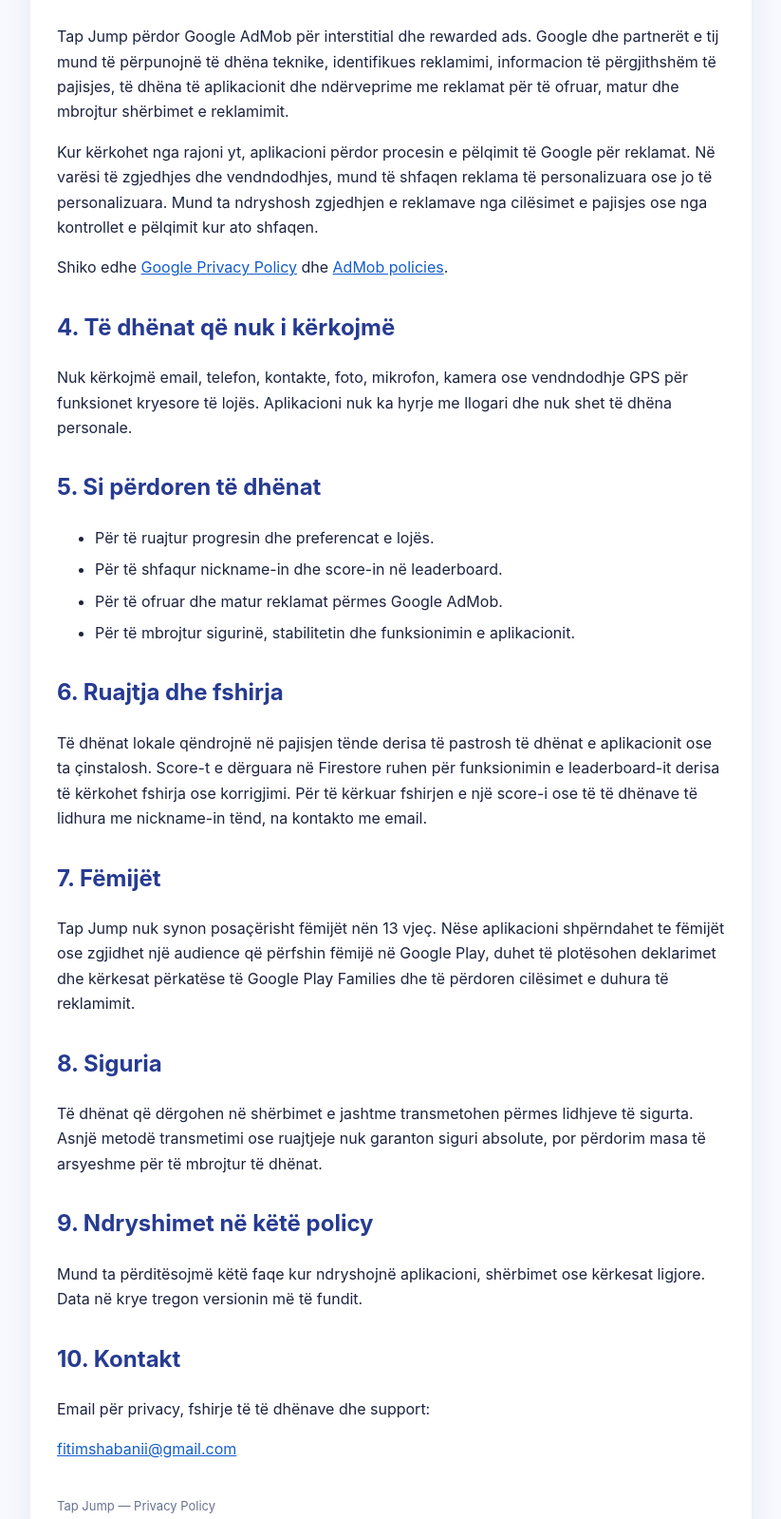
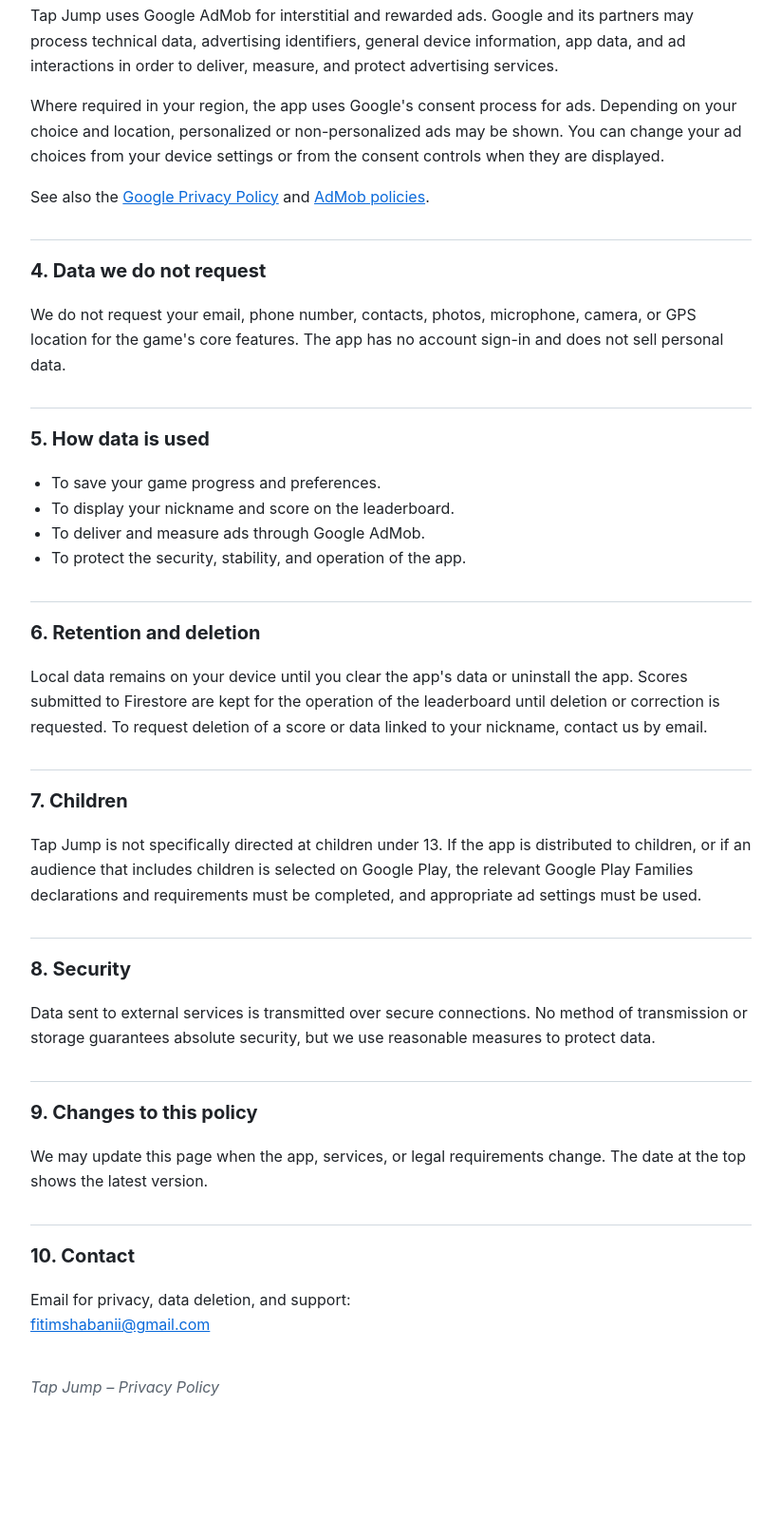
Before and after one commit to onixtoken/onixtoken.github.io, a plain HTML site: page privacy-policy.html in a window 1280 px wide. Shown: the part 789-2388 px from the top of the page at 95% size, without its empty margins (228-1051 px from the left). After the commit the page ends 2327 px from the top, so only its background shows below. Drawn offline with Linux system fonts and the light colour scheme.

Commit message:
Update privacy policy to English and revise sections

```diff
--- a/privacy-policy.html
+++ b/privacy-policy.html
@@ -1,70 +1,77 @@
 <!DOCTYPE html>
-<html lang="sq">
+<html lang="en">
 <head>
-  <meta charset="UTF-8" />
-  <meta name="viewport" content="width=device-width, initial-scale=1.0" />
-  <meta name="description" content="Privacy Policy for Tap Jump mobile game." />
-  <title>Privacy Policy — Tap Jump</title>
+<meta charset="UTF-8">
+<meta name="viewport" content="width=device-width, initial-scale=1">
+<title>Privacy Policy – Tap Jump</title>
 <style>
-    :root { color-scheme: light; }
-    body { font-family: -apple-system, Segoe UI, Roboto, Arial, sans-serif; max-width: 760px; margin: 0 auto; padding: 28px 20px 48px; line-height: 1.65; color: #1c2340; background: #f7f9ff; }
-    main { background: #fff; padding: 28px; border-radius: 18px; box-shadow: 0 8px 30px rgba(28,35,64,.08); }
-    h1 { color: #572cff; margin-top: 0; } h2 { margin-top: 30px; color: #263b91; }
-    a { color: #145dcc; } li { margin: 7px 0; } .date { color: #58627d; }
-    footer { margin-top: 36px; font-size: 13px; color: #68728d; }
+  :root { --bg:#ffffff; --fg:#1f2328; --muted:#59636e; --link:#0969da; --line:#d1d9e0; }
+  @media (prefers-color-scheme: dark) {
+    :root { --bg:#0d1117; --fg:#e6edf3; --muted:#9198a1; --link:#4493f8; --line:#30363d; }
+  }
+  body { margin:0; background:var(--bg); color:var(--fg); font-family:-apple-system,BlinkMacSystemFont,"Segoe UI",Roboto,Arial,sans-serif; line-height:1.65; }
+  main { max-width:760px; margin:0 auto; padding:32px 20px 64px; }
+  h1 { font-size:2rem; margin:0 0 4px; }
+  h2 { font-size:1.25rem; margin:32px 0 8px; padding-top:16px; border-top:1px solid var(--line); }
+  .updated { color:var(--muted); margin:0 0 24px; }
+  a { color:var(--link); }
+  ul { padding-left:22px; }
+  footer { margin-top:40px; color:var(--muted); font-style:italic; }
 </style>
 </head>
 <body>
 <main>
-  <h1>Privacy Policy — Tap Jump</h1>
-  <p class="date"><strong>Data e fundit e përditësimit:</strong> 8 Nëntor 2026</p>
 
-  <p>Kjo Privacy Policy shpjegon si aplikacioni celular <strong>Tap Jump</strong> trajton të dhënat kur përdor lojën. Duke përdorur aplikacionin, ti mund të luash edhe pa krijuar llogari.</p>
+<h1>Privacy Policy – Tap Jump</h1>
+<p class="updated">Last updated: 8 November 2026</p>
 
-  <h2>1. Të dhënat që ruajmë në pajisje</h2>
+<p>This Privacy Policy explains how the Tap Jump mobile app handles data when you play the game. By using the app, you can play without creating an account.</p>
+
+<h2>1. Data we store on your device</h2>
 <ul>
-    <li>Emri ose nickname që zgjedh për leaderboard-in.</li>
-    <li>Rekordi, coins, avatarët, map-at, power-ups, misionet, achievements dhe preferencat e zërit/muzikës.</li>
-    <li>Këto të dhëna ruhen lokalisht në pajisje dhe mund të fshihen duke pastruar të dhënat e aplikacionit ose duke e çinstaluar atë.</li>
+  <li>The name or nickname you choose for the leaderboard.</li>
+  <li>Your high score, coins, avatars, maps, power-ups, missions, achievements, and sound/music preferences.</li>
+  <li>This data is stored locally on your device and can be deleted by clearing the app's data or uninstalling the app.</li>
 </ul>
 
-  <h2>2. Leaderboard dhe Firebase</h2>
-  <p>Kur dërgon një rekord në leaderboard, nickname-i dhe score-i mund të ruhen në Google Firebase Firestore dhe të shfaqen publikisht në leaderboard. Mos përdor emrin e plotë, emailin, numrin e telefonit ose të dhëna të tjera personale si nickname.</p>
-  <p>Leaderboard-i është funksion publik i lojës. Score-t e publikuara mund të lexohen nga përdoruesit e tjerë. Për kërkesa për korrigjim ose fshirje të një score-i, kontakto adresën më poshtë dhe jep nickname-in dhe score-in përkatës.</p>
+<h2>2. Leaderboard and Firebase</h2>
+<p>When you submit a score to the leaderboard, your nickname and score may be stored in Google Firebase Firestore and displayed publicly on the leaderboard. Do not use your full name, email, phone number, or any other personal information as your nickname.</p>
+<p>The leaderboard is a public feature of the game. Published scores can be read by other users. To request correction or deletion of a score, contact the address below and provide the relevant nickname and score.</p>
 
-  <h2>3. Reklamat Google AdMob</h2>
-  <p>Tap Jump përdor Google AdMob për interstitial dhe rewarded ads. Google dhe partnerët e tij mund të përpunojnë të dhëna teknike, identifikues reklamimi, informacion të përgjithshëm të pajisjes, të dhëna të aplikacionit dhe ndërveprime me reklamat për të ofruar, matur dhe mbrojtur shërbimet e reklamimit.</p>
-  <p>Kur kërkohet nga rajoni yt, aplikacioni përdor procesin e pëlqimit të Google për reklamat. Në varësi të zgjedhjes dhe vendndodhjes, mund të shfaqen reklama të personalizuara ose jo të personalizuara. Mund ta ndryshosh zgjedhjen e reklamave nga cilësimet e pajisjes ose nga kontrollet e pëlqimit kur ato shfaqen.</p>
-  <p>Shiko edhe <a href="https://policies.google.com/privacy" target="_blank" rel="noreferrer">Google Privacy Policy</a> dhe <a href="https://support.google.com/admob/answer/6128543" target="_blank" rel="noreferrer">AdMob policies</a>.</p>
+<h2>3. Google AdMob Ads</h2>
+<p>Tap Jump uses Google AdMob for interstitial and rewarded ads. Google and its partners may process technical data, advertising identifiers, general device information, app data, and ad interactions in order to deliver, measure, and protect advertising services.</p>
+<p>Where required in your region, the app uses Google's consent process for ads. Depending on your choice and location, personalized or non-personalized ads may be shown. You can change your ad choices from your device settings or from the consent controls when they are displayed.</p>
+<p>See also the <a href="https://policies.google.com/privacy" target="_blank" rel="noopener">Google Privacy Policy</a> and <a href="https://support.google.com/admob/answer/6128543" target="_blank" rel="noopener">AdMob policies</a>.</p>
 
-  <h2>4. Të dhënat që nuk i kërkojmë</h2>
-  <p>Nuk kërkojmë email, telefon, kontakte, foto, mikrofon, kamera ose vendndodhje GPS për funksionet kryesore të lojës. Aplikacioni nuk ka hyrje me llogari dhe nuk shet të dhëna personale.</p>
+<h2>4. Data we do not request</h2>
+<p>We do not request your email, phone number, contacts, photos, microphone, camera, or GPS location for the game's core features. The app has no account sign-in and does not sell personal data.</p>
 
-  <h2>5. Si përdoren të dhënat</h2>
+<h2>5. How data is used</h2>
 <ul>
-    <li>Për të ruajtur progresin dhe preferencat e lojës.</li>
-    <li>Për të shfaqur nickname-in dhe score-in në leaderboard.</li>
-    <li>Për të ofruar dhe matur reklamat përmes Google AdMob.</li>
-    <li>Për të mbrojtur sigurinë, stabilitetin dhe funksionimin e aplikacionit.</li>
+  <li>To save your game progress and preferences.</li>
+  <li>To display your nickname and score on the leaderboard.</li>
+  <li>To deliver and measure ads through Google AdMob.</li>
+  <li>To protect the security, stability, and operation of the app.</li>
 </ul>
 
-  <h2>6. Ruajtja dhe fshirja</h2>
-  <p>Të dhënat lokale qëndrojnë në pajisjen tënde derisa të pastrosh të dhënat e aplikacionit ose ta çinstalosh. Score-t e dërguara në Firestore ruhen për funksionimin e leaderboard-it derisa të kërkohet fshirja ose korrigjimi. Për të kërkuar fshirjen e një score-i ose të të dhënave të lidhura me nickname-in tënd, na kontakto me email.</p>
+<h2>6. Retention and deletion</h2>
+<p>Local data remains on your device until you clear the app's data or uninstall the app. Scores submitted to Firestore are kept for the operation of the leaderboard until deletion or correction is requested. To request deletion of a score or data linked to your nickname, contact us by email.</p>
 
-  <h2>7. Fëmijët</h2>
-  <p>Tap Jump nuk synon posaçërisht fëmijët nën 13 vjeç. Nëse aplikacioni shpërndahet te fëmijët ose zgjidhet një audience që përfshin fëmijë në Google Play, duhet të plotësohen deklarimet dhe kërkesat përkatëse të Google Play Families dhe të përdoren cilësimet e duhura të reklamimit.</p>
+<h2>7. Children</h2>
+<p>Tap Jump is not specifically directed at children under 13. If the app is distributed to children, or if an audience that includes children is selected on Google Play, the relevant Google Play Families declarations and requirements must be completed, and appropriate ad settings must be used.</p>
 
-  <h2>8. Siguria</h2>
-  <p>Të dhënat që dërgohen në shërbimet e jashtme transmetohen përmes lidhjeve të sigurta. Asnjë metodë transmetimi ose ruajtjeje nuk garanton siguri absolute, por përdorim masa të arsyeshme për të mbrojtur të dhënat.</p>
+<h2>8. Security</h2>
+<p>Data sent to external services is transmitted over secure connections. No method of transmission or storage guarantees absolute security, but we use reasonable measures to protect data.</p>
 
-  <h2>9. Ndryshimet në këtë policy</h2>
-  <p>Mund ta përditësojmë këtë faqe kur ndryshojnë aplikacioni, shërbimet ose kërkesat ligjore. Data në krye tregon versionin më të fundit.</p>
+<h2>9. Changes to this policy</h2>
+<p>We may update this page when the app, services, or legal requirements change. The date at the top shows the latest version.</p>
 
-  <h2>10. Kontakt</h2>
-  <p>Email për privacy, fshirje të të dhënave dhe support:</p>
-  <p><a href="mailto:fitimshabanii@gmail.com">fitimshabanii@gmail.com</a></p>
+<h2>10. Contact</h2>
+<p>Email for privacy, data deletion, and support:<br>
+<a href="mailto:fitimshabanii@gmail.com">fitimshabanii@gmail.com</a></p>
 
-  <footer>Tap Jump — Privacy Policy</footer>
+<footer>Tap Jump – Privacy Policy</footer>
+
 </main>
 </body>
 </html>
```
Lines whose indentation alone changed are shown as unchanged.
